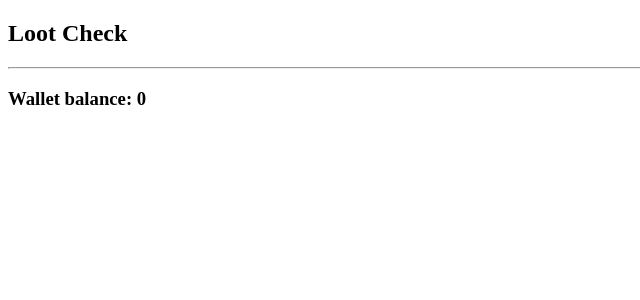
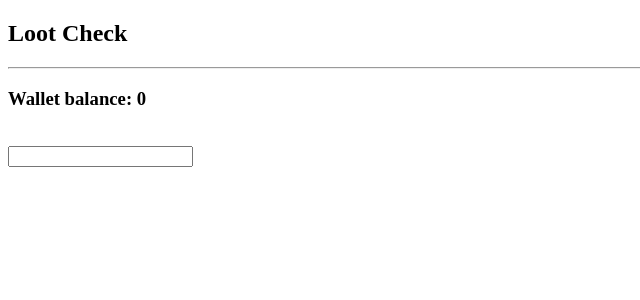
Before and after one commit to BryantCabrera/lootcheck, a React (Create React App) app: page / in a window 1280 px wide. Shown: the top 300 px of the page, without its empty margins (0-640 px from the left). Built offline with nearby package versions, Linux system fonts and the light colour scheme.

Commit message:
Bryant adds input element.

```diff
--- a/src/components/Wallet.js
+++ b/src/components/Wallet.js
@@ -6,6 +6,8 @@ export class Wallet extends Component {
         return (
             <div>
                 <h3 className="balance">Wallet balance: {this.props.balance}</h3>
+                <br />
+                <input className="input-wallet" />
             </div>
         )
     }
```
